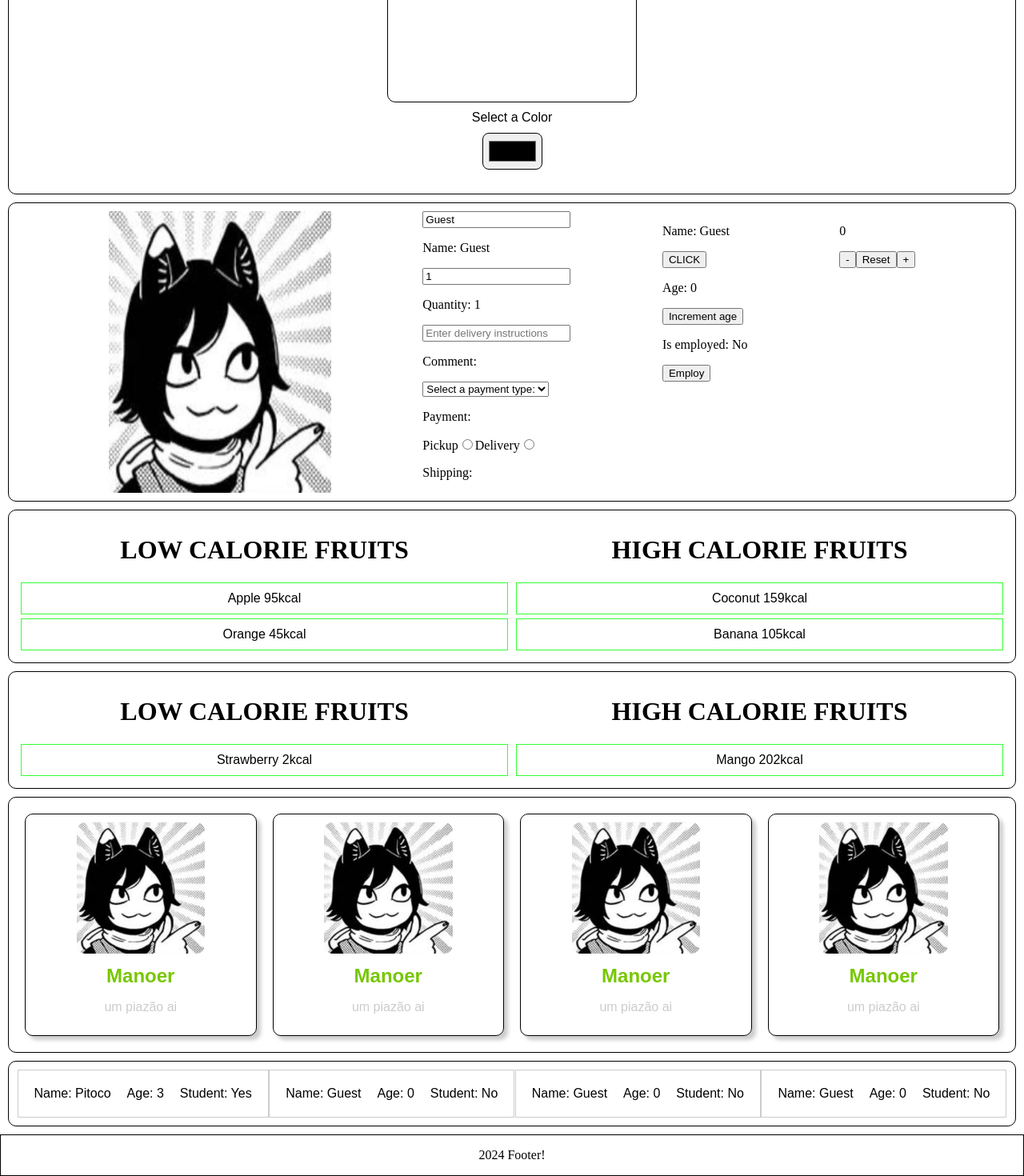
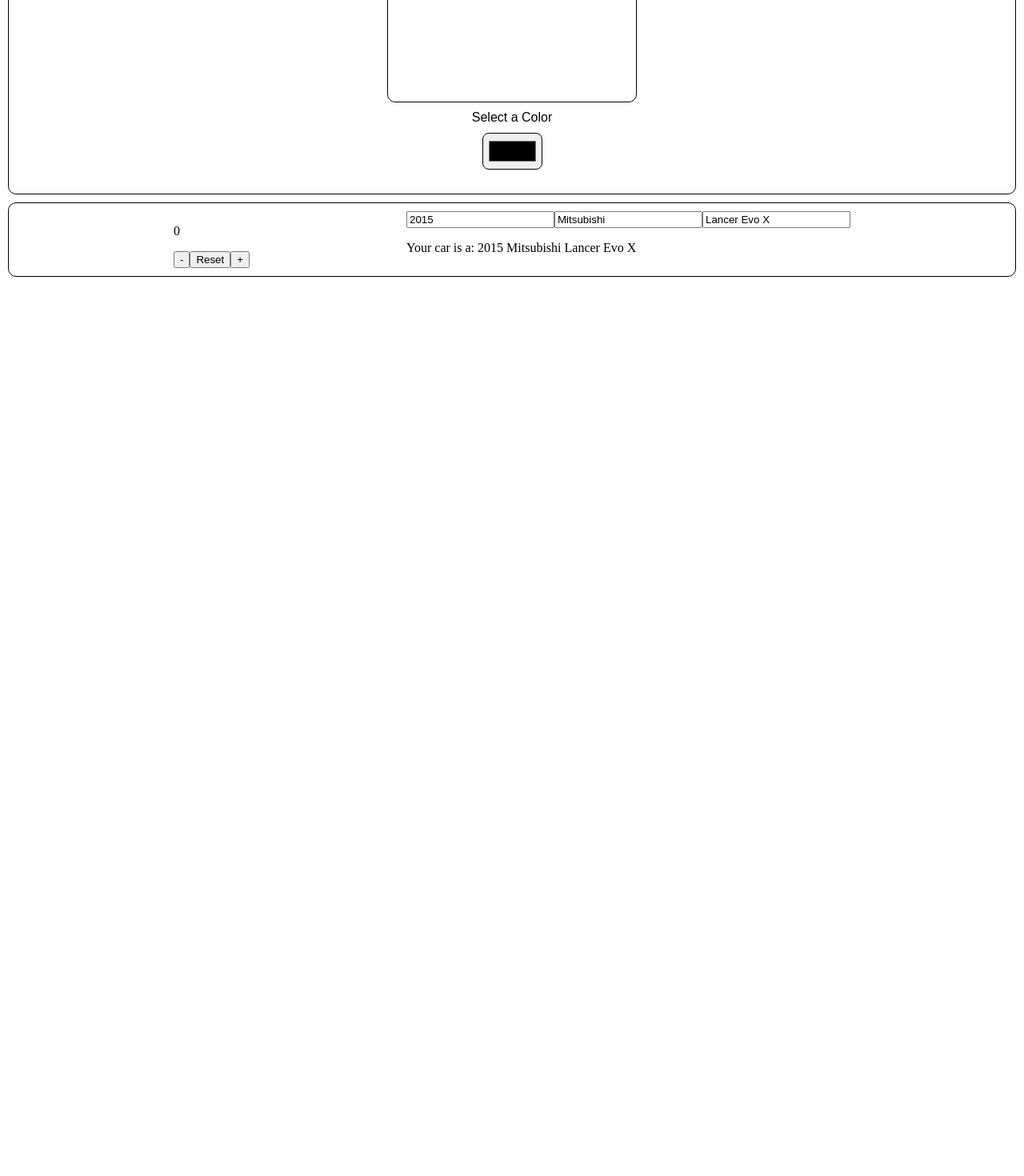
Before and after one commit to MnFCosta/ReactEstudo, a React (Vite) app in the folder my-react-app/: page / in a window 1280 px wide. Shown: the part 490-1960 px from the top of the page at 80% size. After the commit the page ends 846 px from the top, so only its background shows below. Built offline with nearby package versions, Linux system fonts and the light colour scheme.

Commit message:
updater functions and state object updating

```diff
--- a/my-react-app/src/App.jsx
+++ b/my-react-app/src/App.jsx
@@ -13,6 +13,7 @@ import Hooks from './Hooks.jsx'
 import Counter from './Counter.jsx'
 import OnChangeEvent from './OnChangeEvent.jsx'
 import ColorPicker from './ColorPicker.jsx'
+import StateObjects from './StateObjects,.jsx'
 
 function App() {
     const fruits = [
@@ -37,28 +38,10 @@ function App() {
         <div className="container">
           <ColorPicker/>
         </div>
-        <div className='container'>
-          <ProfilePicture/>
-          <OnChangeEvent/>
-          <Hooks/>
+        <div className="container">
           <Counter/>
+          <StateObjects/>
         </div>
-        <FruitsList items={fruits}/>
-        <FruitsList items={fruits2}/>
-
-        <div className='container'>
-          <Card/>
-          <Card/>
-          <Card/>
-          <Card/>
-        </div>
-        <div className='container'>
-          <Student name= "Pitoco" age={3} isStudent={true}/>
-          <Student/>
-          <Student/>
-          <Student/>
-        </div>
-        <Footer/>
       </>
     );
 }
--- a/my-react-app/src/Counter.jsx
+++ b/my-react-app/src/Counter.jsx
@@ -5,7 +5,8 @@ function Counter() {
     const [num, changeNum] = useState(0);
 
     const minusNum = () => {
-        changeNum(num - 1)
+        //decrementing with and updater function
+        changeNum(n => n - 1)
     };
 
     const resetNum = () => {
@@ -13,6 +14,7 @@ function Counter() {
     };
 
     const plusNum = () => {
+        //incrementing normally
         changeNum(num + 1)
     };
 
--- /dev/null
+++ b/my-react-app/src/StateObjects,.jsx
@@ -0,0 +1,28 @@
+import React, {useState} from "react";
+
+function StateObjects(){
+    const [car, setCar] = useState({year: "2015", make: "Mitsubishi", model: "Lancer Evo X"});
+
+    function handleYearChange(e){
+        setCar(c => ({...c, year: e.target.value}))
+
+    }
+    function handleMakeChange(e){
+        setCar(c => ({...c, make: e.target.value}))
+    }
+    function handleModelChange(e){
+        setCar(c => ({...c, model: e.target.value}))
+    }
+
+    return(
+        <div>
+            <input type="number" value={car.year} onChange={handleYearChange}/>
+            <input type="text" value={car.make} onChange={handleMakeChange}/>
+            <input type="text" value={car.model} onChange={handleModelChange}/>
+            <p>Your car is a: {car.year} {car.make} {car.model}</p>
+        </div>
+
+    );
+}
+
+export default StateObjects
```
